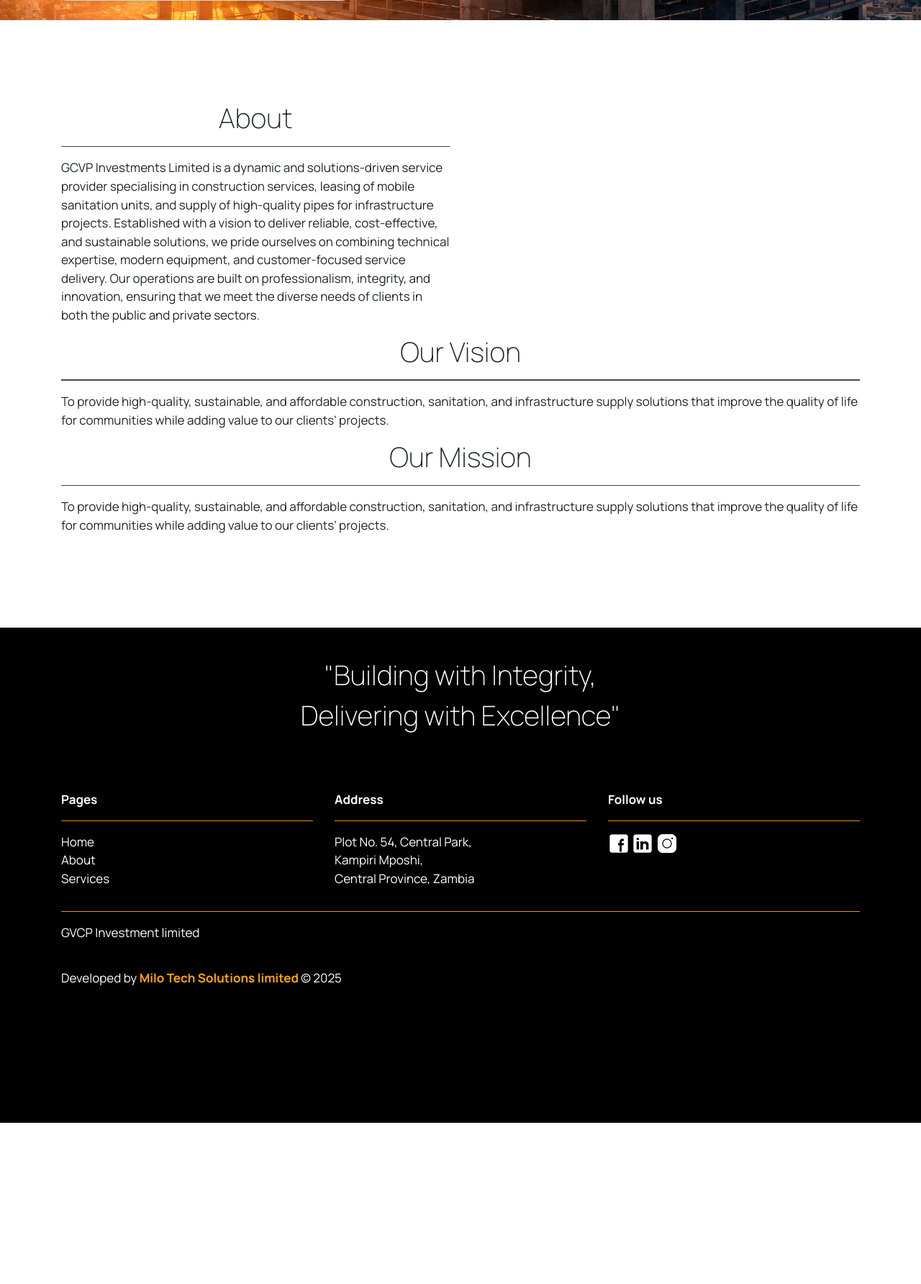
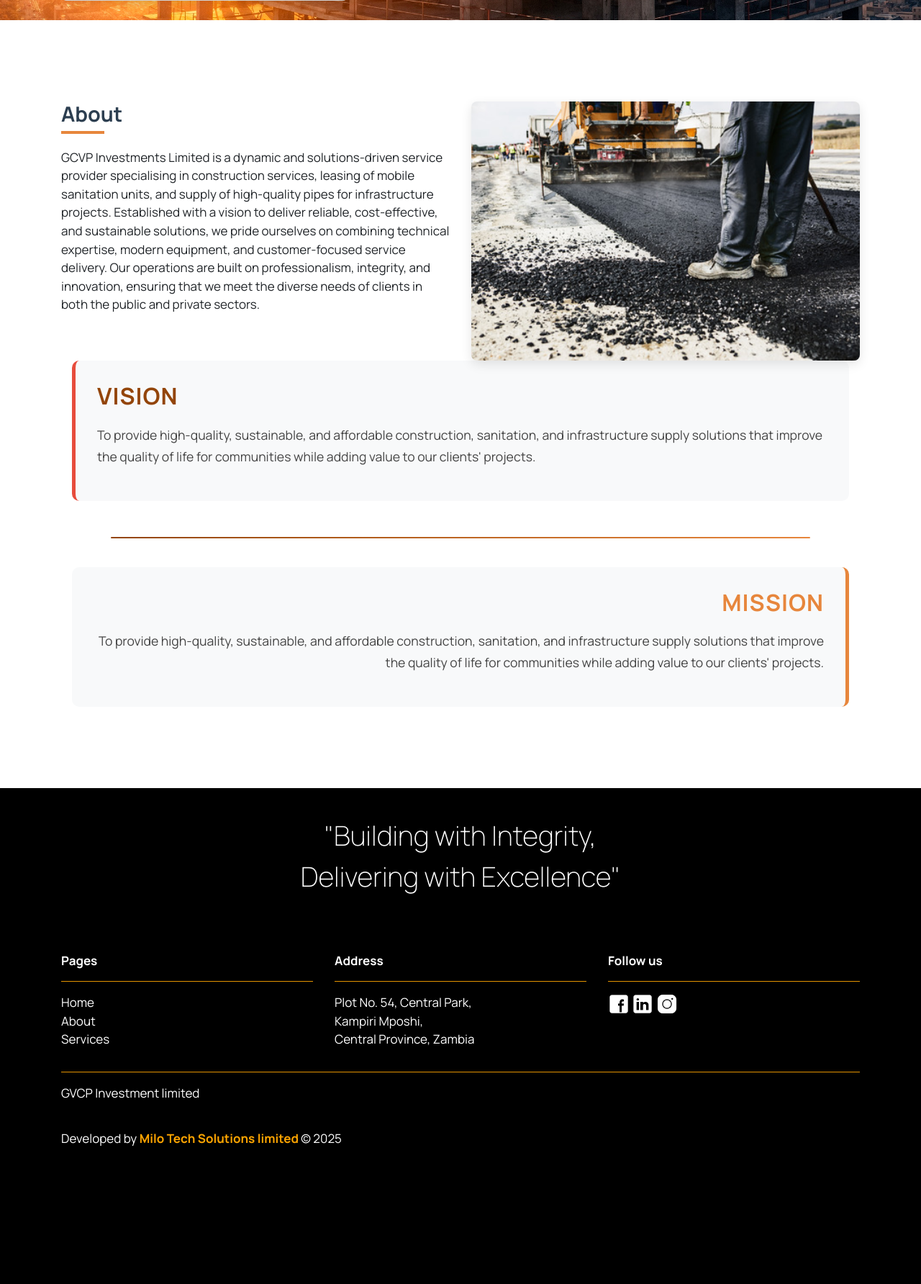
Before and after one commit to milotechs/gvcp, a PHP site: page /phpmailer/about in a window 1280 px wide. Shown: the part 372-2156 px from the top of the page at 72% size. Before the commit the page ends 1932 px from the top, so only its background shows below. Run offline with PHP 8.4, Linux system fonts and the light colour scheme; some libraries are stand-ins or nearby versions.

Commit message:
Update about.php

```diff
--- a/View/about.php
+++ b/View/about.php
@@ -32,10 +32,9 @@
         </div>
        <!--section-->
        <section>
-            <div class = 'row'>
-                <div class = 'col-md-6'>
-                    <h2 id = 'section-header'>About</h2>
-                    <hr id = 'hr'>
+    <div class="row">
+        <div class="col-md-6">
+            <h2 class="section-title">About</h2>
             <p>
                 GCVP Investments Limited is a dynamic and solutions-driven
                 service provider specialising in construction services, leasing of
@@ -49,27 +48,35 @@
                 sectors.
             </p>
         </div>
+        <div class="col-md-6">
+            <div class="image-container">
+                <!-- Replace with your actual image path -->
+                <img src="<?php echo $BASE_URL; ?>/bg/construction.jpg" alt="About GCVP Investments">
             </div>
-
-            <div class = 'row'>
-                <div class = 'col-md-12'>
-                    <h2 id = 'section-header'>Our Vision</h2>
-                    <hr id = 'hr'>
-                    <p>
+        </div>
+    </div>
+<!--vission mission-->
+  <div class="container">
+    <div class="v-section">
+        <h2 class="v-title">Vision</h2>
+        <p class="v-text">
             To provide high-quality, sustainable, and affordable construction, sanitation, and
             infrastructure supply solutions that improve the quality of life for communities while
-                        adding value to our clients’ projects.
+            adding value to our clients' projects.
         </p>
     </div>
 
-                <div class = 'col-md-12'>
-                    <h2 id = 'section-header'>Our Mission</h2>
-                    <hr id = 'hr'>
-                    <p>
+    <div class="divider"></div>
+
+    <div class="m-section">
+        <h2 class="m-title">Mission</h2>
+        <p class="m-text">
             To provide high-quality, sustainable, and affordable construction, sanitation, and
             infrastructure supply solutions that improve the quality of life for communities while
-                        adding value to our clients’ projects.
+            adding value to our clients' projects.
         </p>
+    </div>
+</div>
 </section>
     </div>
 
```
Lines whose indentation alone changed are shown as unchanged.
